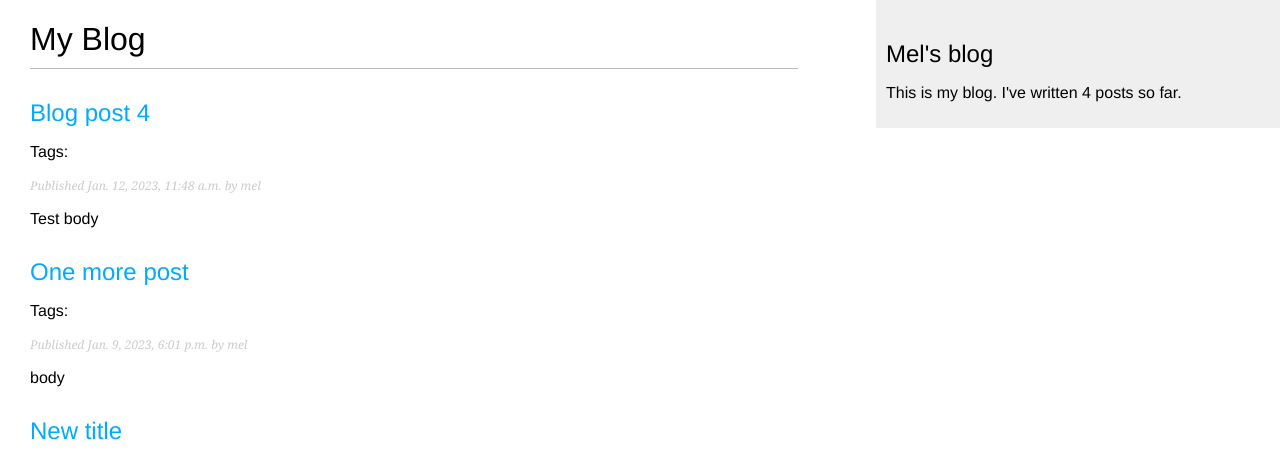
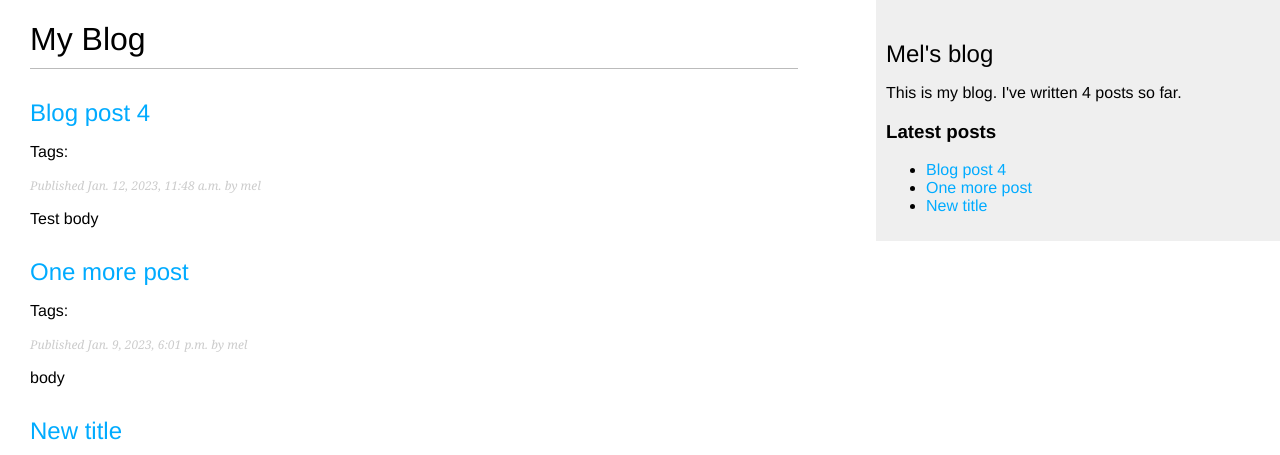
Before and after one commit to mel-kv/mel_blog, a Django app: page /blog/ in a window 1280 px wide. Shown: the top 455 px of the page. Run offline with Django 4.2, Linux system fonts and the light colour scheme; data comes from the database, SQL or seed files in the repository; parts of the project's set-up code (start-up, migrations or seed data) failed here and were passed over.

Commit message:
latest_posts custom inclusion tag

```diff
--- a/mel_blog/blog/templates/base.html
+++ b/mel_blog/blog/templates/base.html
@@ -20,7 +20,8 @@
             This is my blog.
             I've written {% total_posts %} posts so far.
         </p>
-
+        <h3>Latest posts</h3>
+        {% show_latest_posts 3 %}
     </div>
 
 </body>
--- /dev/null
+++ b/mel_blog/blog/templates/post/latest_posts.html
@@ -0,0 +1,7 @@
+<ul>
+    {% for post in latest_posts %}
+        <li>
+            <a href="{{ post.get_absolute_url }}">{{ post.title }}</a>
+        </li>
+    {% endfor %}
+</ul>
--- a/mel_blog/blog/templatetags/blog_tags.py
+++ b/mel_blog/blog/templatetags/blog_tags.py
@@ -7,3 +7,9 @@ register = template.Library()
 @register.simple_tag
 def total_posts():
     return Post.published.count()
+
+
+@register.inclusion_tag('post/latest_posts.html')
+def show_latest_posts(count=5):
+    latest_posts = Post.published.order_by('-publish')[:count]
+    return {'latest_posts': latest_posts}
```
Lines whose indentation alone changed are shown as unchanged.
